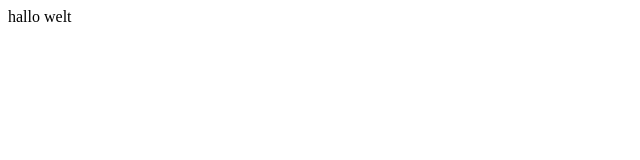
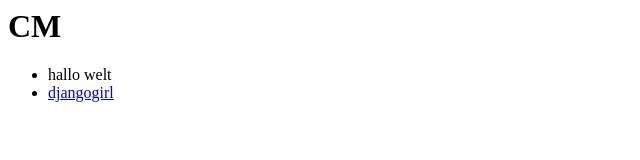
Before and after one commit to cmm4/cm, a plain HTML site: page index.html in a window 1280 px wide. Shown: the whole page, without its empty margins (0-640 px from the left). Drawn offline with Linux system fonts and the light colour scheme.

Commit message:
adding html

```diff
--- a/index.html
+++ b/index.html
@@ -1 +1,2 @@
-hallo welt
+<h1>CM</h1>
+<ul><li>hallo welt</li><li><a href="http://djangogirls.org/">djangogirl</a></li></ul>
```
